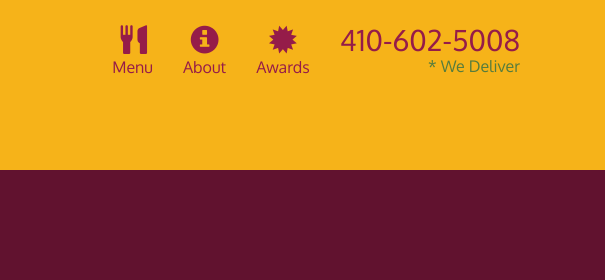
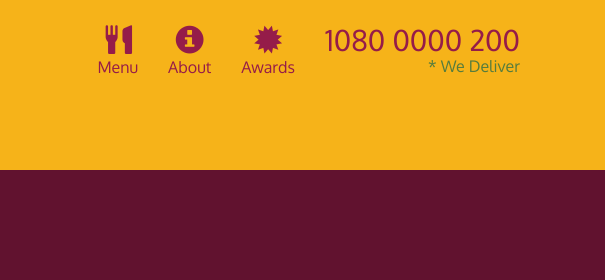
Before and after one commit to sagarsingh1646/Restaurant-site, a plain HTML site: page index.html in a window 1280 px wide. Shown: the top 280 px of the page, 675-1280 px from the left. Drawn offline with Linux system fonts and the light colour scheme; no server answers.

Commit message:
Phn no upadated

```diff
--- a/index.html
+++ b/index.html
@@ -55,7 +55,7 @@
             </li>
             <li id="phone" class="hidden-xs">
               <a href="tel:410-602-5008">
-                <span>410-602-5008</span></a><div>* We Deliver</div>
+                <span>1080 0000 200</span></a><div>* We Deliver</div>
             </li>
           </ul><!-- #nav-list -->
         </div><!-- .collapse .navbar-collapse -->
```
